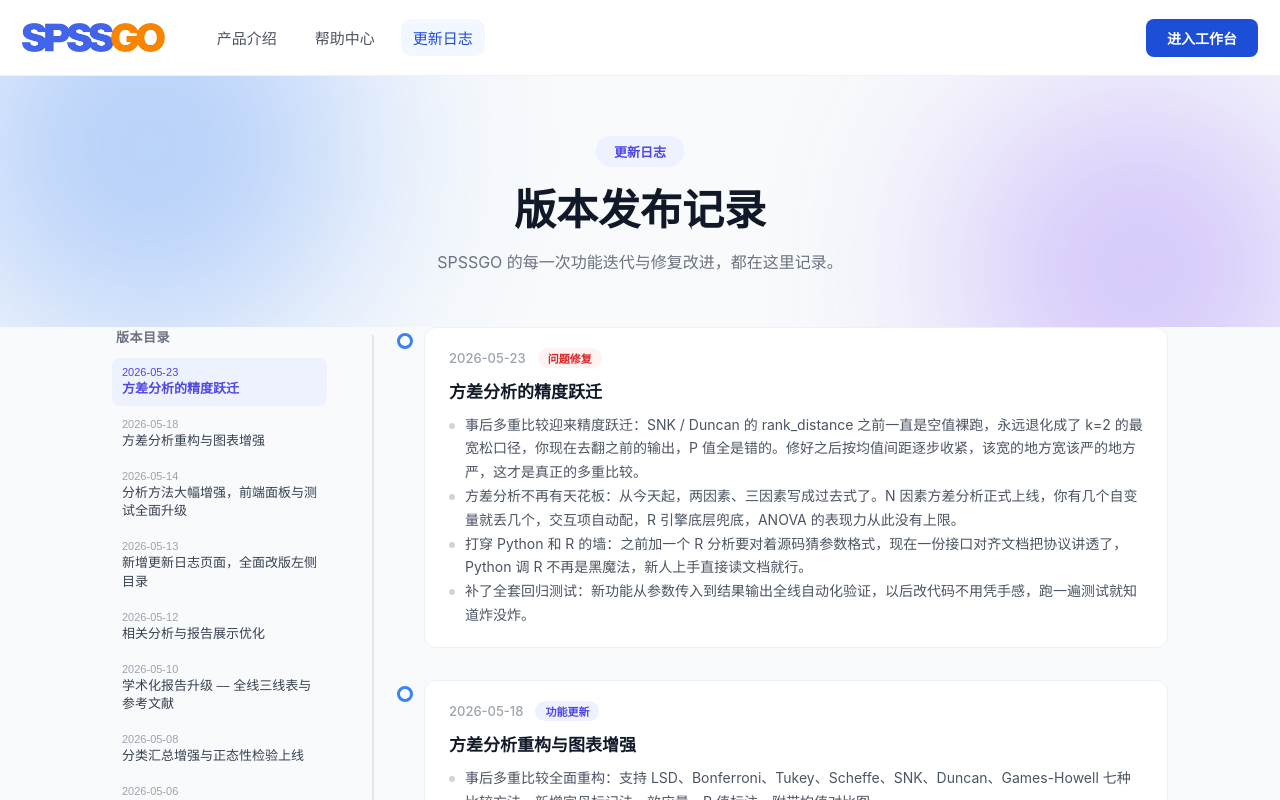
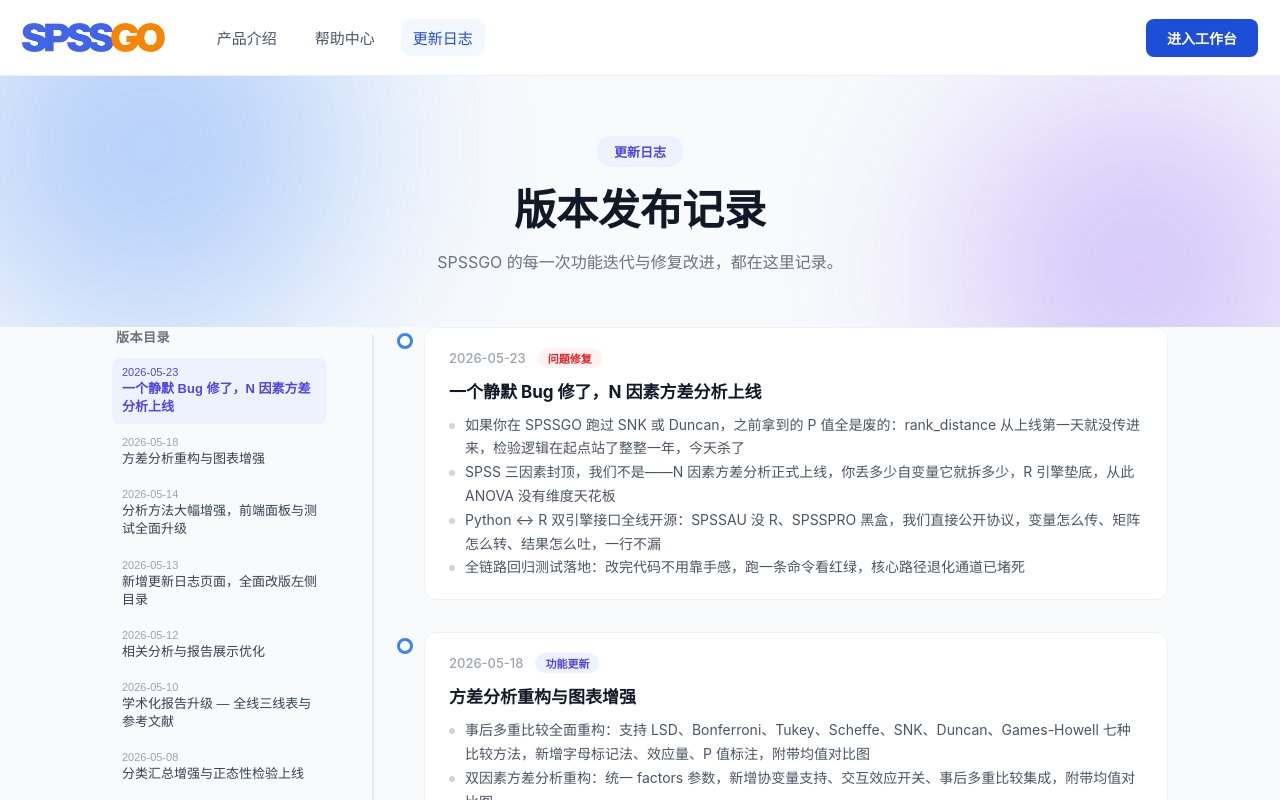
Before and after one commit to lauiiiiii/SPSSGO, a Vue app in the folder frontend/: page /changelog in a window 1280 px wide. Shown: the top 800 px of the page. Built offline with nearby package versions, Linux system fonts and the light colour scheme.

Commit message:
docs: 更新日志吹出高度——静默一年的 Bug、SPSS 的终点我们的起点

```diff
--- a/frontend/src/views/ChangelogApp.vue
+++ b/frontend/src/views/ChangelogApp.vue
@@ -78,12 +78,12 @@
   {
     date: '2026-05-23',
     type: 'fix',
-    title: '方差分析的精度跃迁',
+    title: '一个静默 Bug 修了，N 因素方差分析上线',
     items: [
-      '事后多重比较迎来精度跃迁：SNK / Duncan 的 rank_distance 之前一直是空值裸跑，永远退化成了 k=2 的最宽松口径，你现在去翻之前的输出，P 值全是错的。修好之后按均值间距逐步收紧，该宽的地方宽该严的地方严，这才是真正的多重比较。',
-      '方差分析不再有天花板：从今天起，两因素、三因素写成过去式了。N 因素方差分析正式上线，你有几个自变量就丢几个，交互项自动配，R 引擎底层兜底，ANOVA 的表现力从此没有上限。',
-      '打穿 Python 和 R 的墙：之前加一个 R 分析要对着源码猜参数格式，现在一份接口对齐文档把协议讲透了，Python 调 R 不再是黑魔法，新人上手直接读文档就行。',
-      '补了全套回归测试：新功能从参数传入到结果输出全线自动化验证，以后改代码不用凭手感，跑一遍测试就知道炸没炸。',
+      '如果你在 SPSSGO 跑过 SNK 或 Duncan，之前拿到的 P 值全是废的：rank_distance 从上线第一天就没传进来，检验逻辑在起点站了整整一年，今天杀了',
+      'SPSS 三因素封顶，我们不是——N 因素方差分析正式上线，你丢多少自变量它就拆多少，R 引擎垫底，从此 ANOVA 没有维度天花板',
+      'Python ↔ R 双引擎接口全线开源：SPSSAU 没 R、SPSSPRO 黑盒，我们直接公开协议，变量怎么传、矩阵怎么转、结果怎么吐，一行不漏',
+      '全链路回归测试落地：改完代码不用靠手感，跑一条命令看红绿，核心路径退化通道已堵死',
     ],
   },
   {
```
Also changed, not shown: 1 other file (tests, documents, lock files or other folders).
